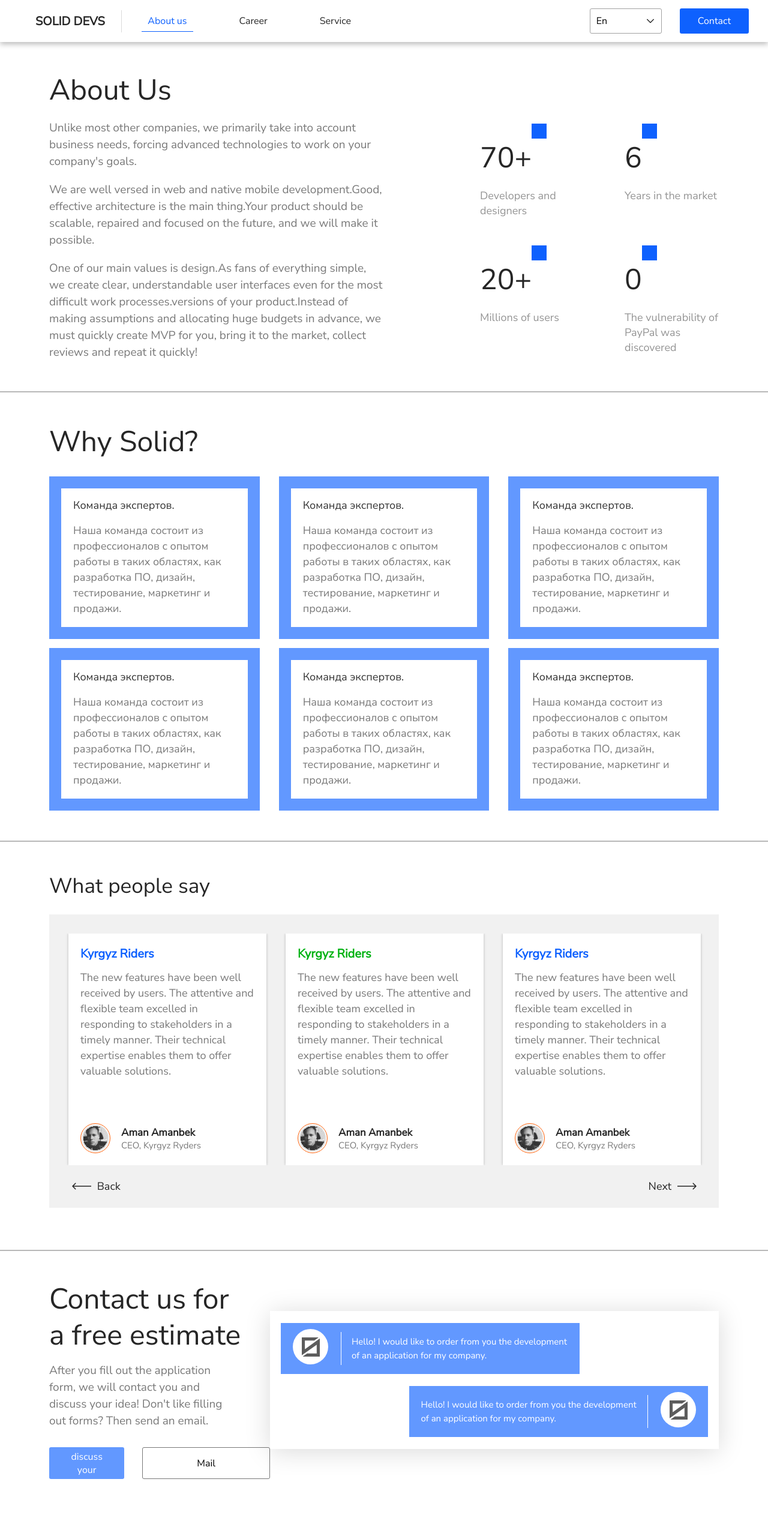
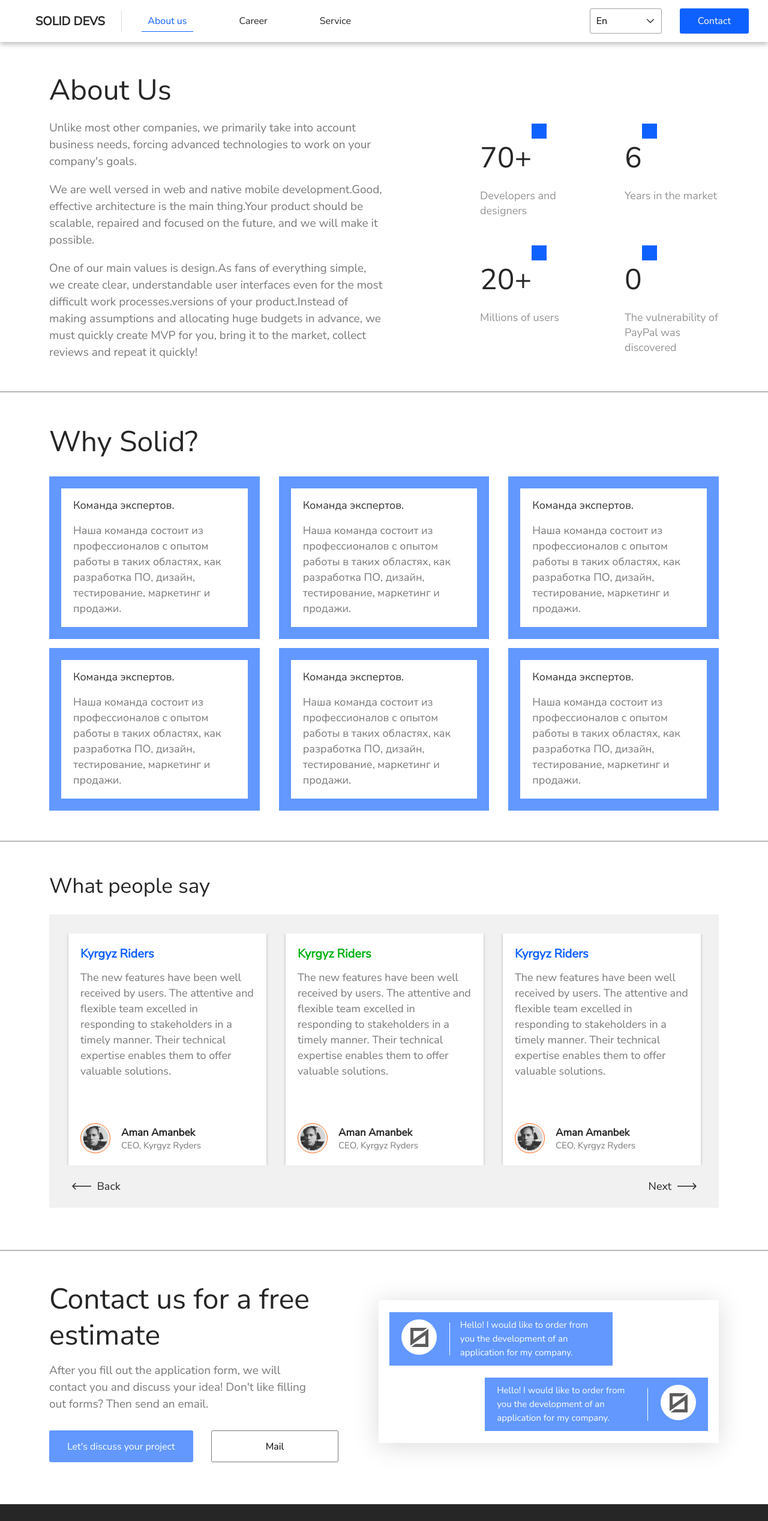
Before and after one commit to SolidDevs/solid-devs, a Next.js app: page /aboutUs in a window 1280 px wide. Shown: the top 2535 px of the page at 60% size. Built offline with nearby package versions, Linux system fonts and the light colour scheme.

Commit message:
fix: layout

```diff
--- a/public/assets/locales/ru.json
+++ b/public/assets/locales/ru.json
@@ -1,5 +1,5 @@
 {
-  "button_reuseble": {
+  "button__reuseble": {
     "contact": "Связаться",
     "project": "Обсудим ваш проект",
     "site": "Перейти на сайт",
--- a/src/components/contactUs/ContactsUs.module.scss
+++ b/src/components/contactUs/ContactsUs.module.scss
@@ -9,7 +9,7 @@
     display: flex;
     align-items: center;
     .contactUs__info {
-      width: 50%;
+      width: 100%;
       .info__title {
         width: 90%;
         p {
```
